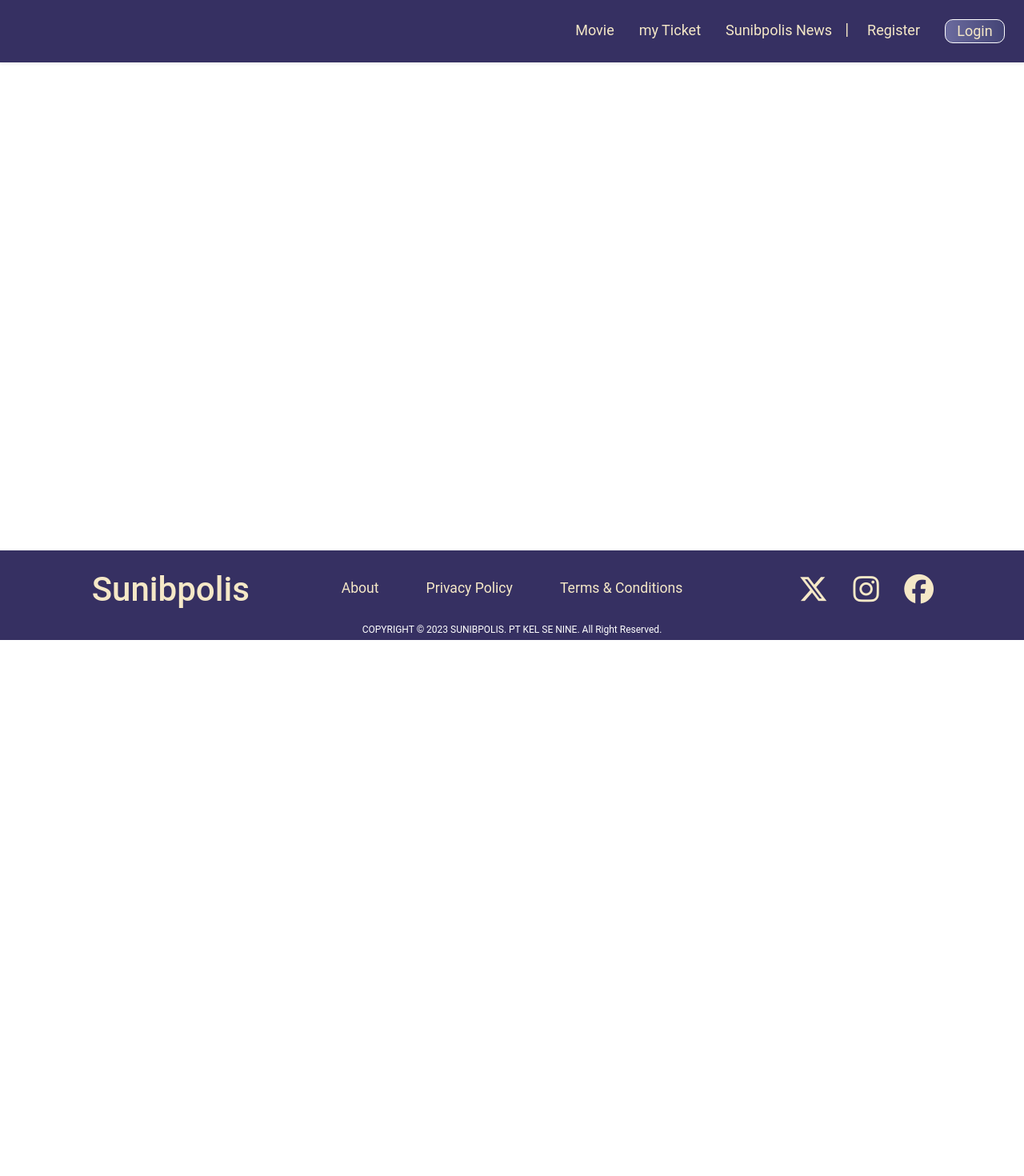
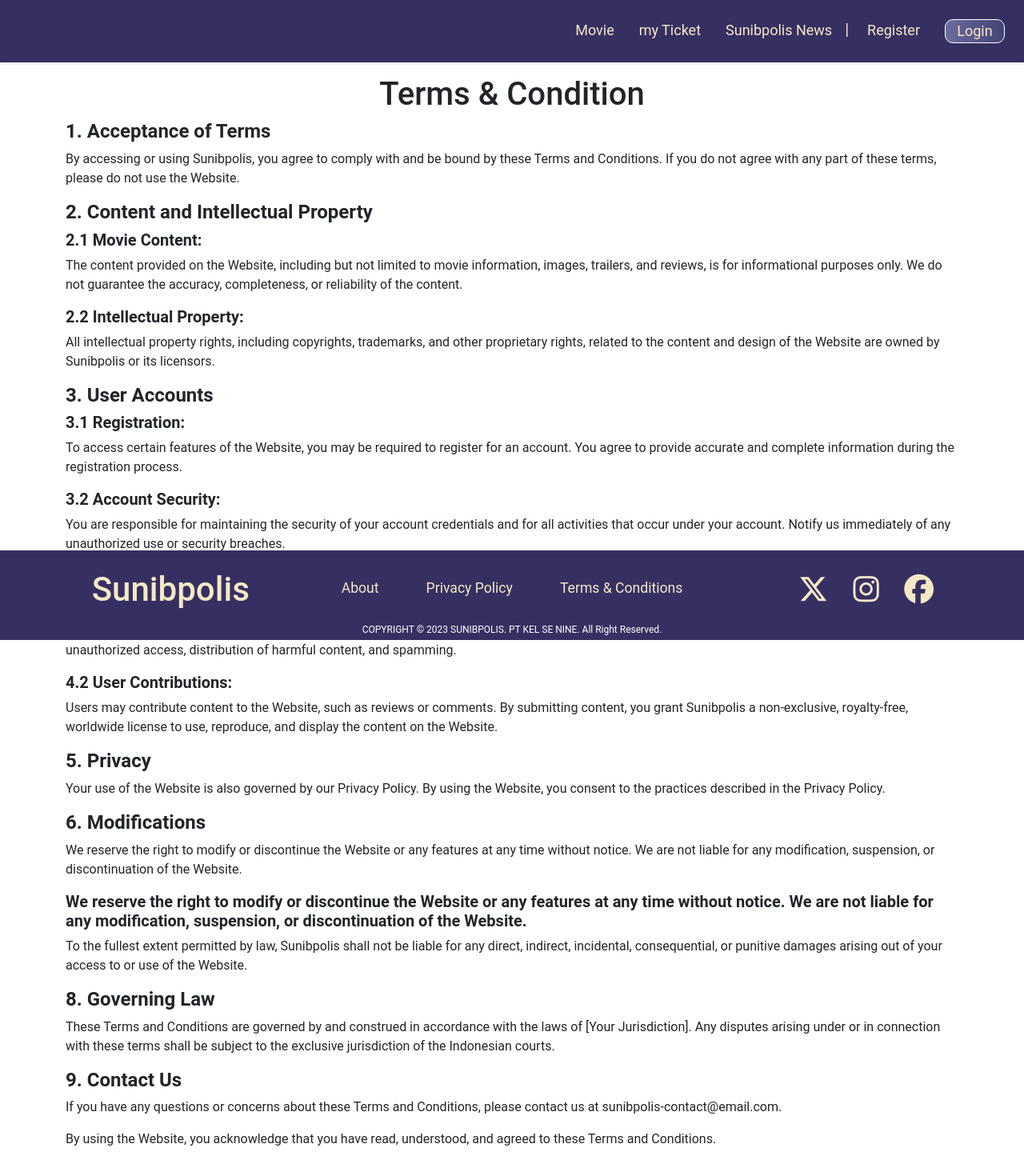
Before and after one commit to dihhzy/sunibpolis-frontEnd, a React (Create React App) app: page /termsncondition in a window 1280 px wide. Shown: the top 1470 px of the page at 80% size. Before the commit the page ends 800 px from the top, so only its background shows below. Built offline with nearby package versions, Linux system fonts and the light colour scheme.

Commit message:
Adding Terms and Condition

```diff
--- a/src/App.tsx
+++ b/src/App.tsx
@@ -10,6 +10,7 @@
 import { News } from './Pages/News';
 import { Register } from './Pages/Register';
 import { Login } from './Pages/Login';
+import { TermsnCondition } from './Pages/TermsnCondition';
 
 function App() {
   return (
@@ -23,6 +24,7 @@
           <Route path="/register" element={<Register />} />
           <Route path="/login" element={<Login />} />
           <Route path="/privacynpolicy" element={<PrivacynPolicy />} />
+          <Route path="/termsncondition" element={<TermsnCondition />} />
         </Routes>
       </Container>
       <Footer />
--- a/src/Components/footer.tsx
+++ b/src/Components/footer.tsx
@@ -8,6 +8,10 @@
 
     const redirectToPrivacy = () =>{
         navigate('/privacynpolicy');
+    }
+
+    const redirectToTerm = () =>{
+        navigate('/termsncondition')
     }
 
     return (
@@ -21,7 +25,7 @@
                 <div className="box2">
                     <a href='#' className="ling">About</a>
                     <a href='#' onClick={redirectToPrivacy} className="ling">Privacy Policy</a>
-                    <a href='#' className="ling">Terms & Conditions</a>
+                    <a href='#' onClick={redirectToTerm} className="ling">Terms & Conditions</a>
                 </div>
 
                 <div className="box3">
--- /dev/null
+++ b/src/Pages/TermsnCondition.css
@@ -0,0 +1,4 @@
+.terms-content{
+    text-align: left;
+    height: 1400px;
+}
--- /dev/null
+++ b/src/Pages/TermsnCondition.tsx
@@ -0,0 +1,42 @@
+import React from "react";
+import './TermsnCondition.css'
+
+export function TermsnCondition(){
+    return(
+        <div className="wrapper">
+            <div className="terms-title">
+                <h1>Terms & Condition</h1>
+            </div>
+            <div className="terms-content">
+                <h4><b>1. Acceptance of Terms</b></h4>
+                <p>By accessing or using Sunibpolis, you agree to comply with and be bound by these Terms and Conditions. If you do not agree with any part of these terms, please do not use the Website.</p>
+                <h4><b>2. Content and Intellectual Property</b></h4>
+                <h5><b>2.1 Movie Content:</b></h5>
+                <p>The content provided on the Website, including but not limited to movie information, images, trailers, and reviews, is for informational purposes only. We do not guarantee the accuracy, completeness, or reliability of the content.</p>
+                <h5><b>2.2 Intellectual Property:</b></h5>
+                <p>All intellectual property rights, including copyrights, trademarks, and other proprietary rights, related to the content and design of the Website are owned by Sunibpolis or its licensors.</p>
+                <h4><b>3. User Accounts</b></h4>
+                <h5><b>3.1 Registration:</b></h5>
+                <p>To access certain features of the Website, you may be required to register for an account. You agree to provide accurate and complete information during the registration process.</p>
+                <h5><b>3.2 Account Security:</b></h5>
+                <p>You are responsible for maintaining the security of your account credentials and for all activities that occur under your account. Notify us immediately of any unauthorized use or security breaches.</p>
+                <h4><b>4. User Conduct</b></h4>
+                <h5><b>4.1 Prohibited Activities:</b></h5>
+                <p>You agree not to engage in any activities that violate applicable laws or infringe upon the rights of others. Prohibited activities include but are not limited to unauthorized access, distribution of harmful content, and spamming.</p>
+                <h5><b>4.2 User Contributions:</b></h5>
+                <p>Users may contribute content to the Website, such as reviews or comments. By submitting content, you grant Sunibpolis a non-exclusive, royalty-free, worldwide license to use, reproduce, and display the content on the Website.</p>
+                <h4><b>5. Privacy</b></h4>
+                <p>Your use of the Website is also governed by our Privacy Policy. By using the Website, you consent to the practices described in the Privacy Policy.</p>
+                <h4><b>6. Modifications</b></h4>
+                <p>We reserve the right to modify or discontinue the Website or any features at any time without notice. We are not liable for any modification, suspension, or discontinuation of the Website.</p>
+                <h5><b>We reserve the right to modify or discontinue the Website or any features at any time without notice. We are not liable for any modification, suspension, or discontinuation of the Website.</b></h5>
+                <p>To the fullest extent permitted by law, Sunibpolis shall not be liable for any direct, indirect, incidental, consequential, or punitive damages arising out of your access to or use of the Website.</p>
+                <h4><b>8. Governing Law</b></h4>
+                <p>These Terms and Conditions are governed by and construed in accordance with the laws of [Your Jurisdiction]. Any disputes arising under or in connection with these terms shall be subject to the exclusive jurisdiction of the Indonesian courts.</p>
+                <h4><b>9. Contact Us</b></h4>
+                <p>If you have any questions or concerns about these Terms and Conditions, please contact us at sunibpolis-contact@email.com.</p>
+                <p>By using the Website, you acknowledge that you have read, understood, and agreed to these Terms and Conditions.</p>
+            </div>
+        </div>
+    );
+}
```
